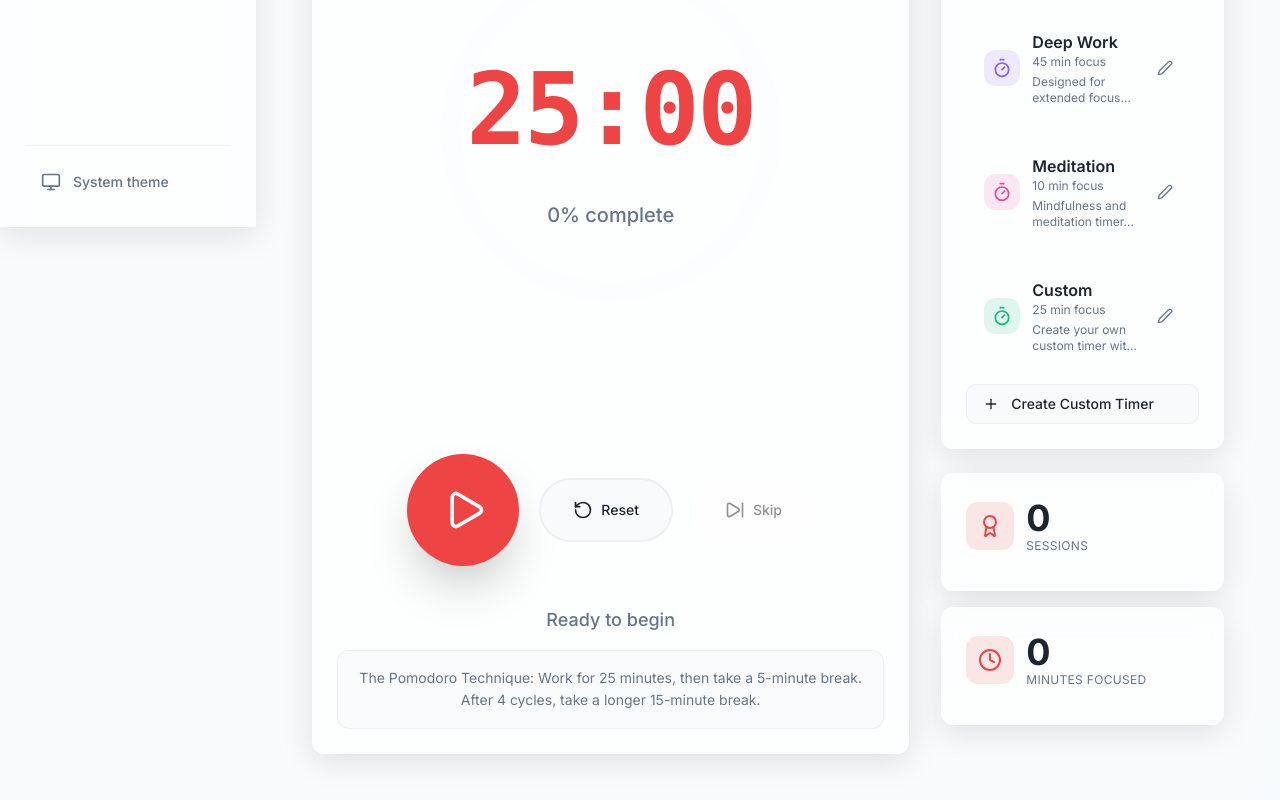
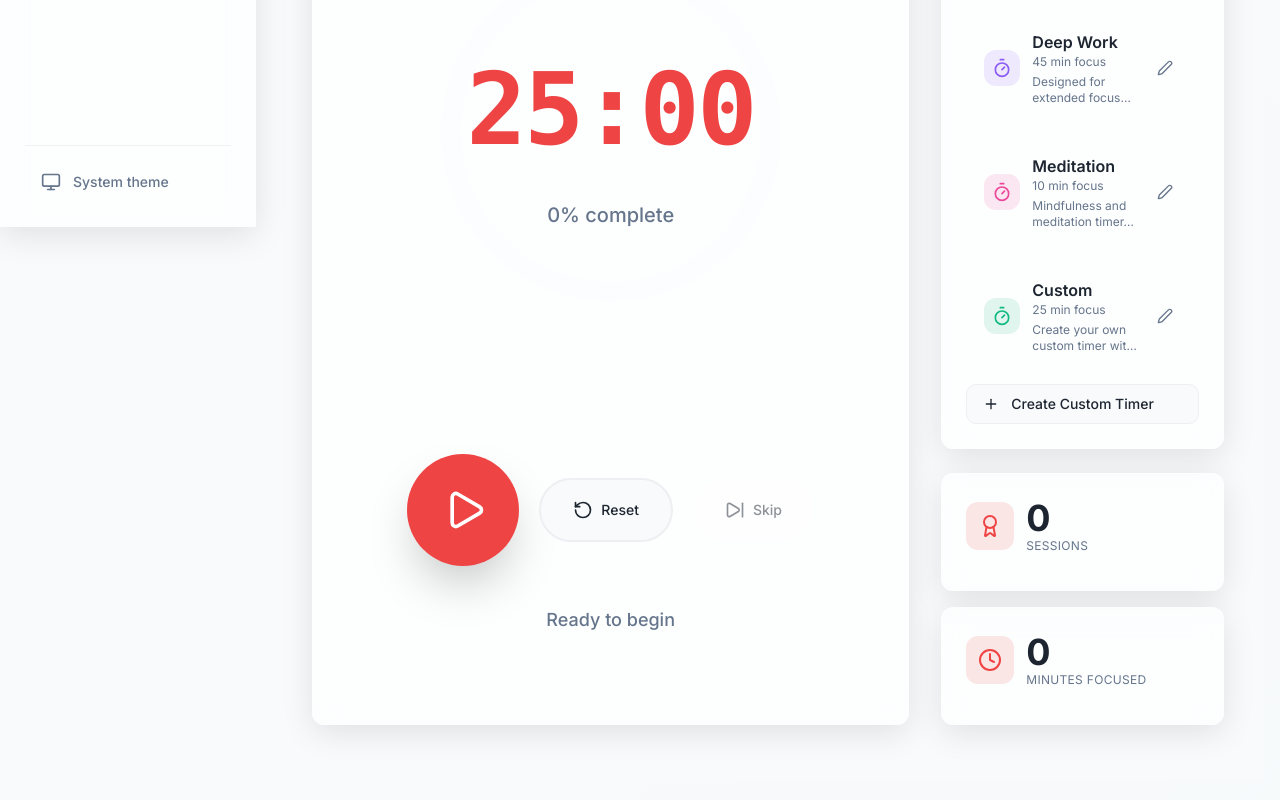
Before and after one commit to dominikkoenitzer/Zephyr, a React (Vite) app: page /focus in a window 1280 px wide. Shown: the part 573-1373 px from the top of the page. Built offline with nearby package versions, Linux system fonts and the light colour scheme.

Commit message:
Remove duplicate preset description below timer controls

```diff
--- a/src/components/FocusTimer/PomodoroTimer.jsx
+++ b/src/components/FocusTimer/PomodoroTimer.jsx
@@ -673,19 +673,12 @@ const PomodoroTimer = () => {
               </Button>
             </div>
 
-            <div className="text-center space-y-4">
+            <div className="text-center">
               <p className="text-muted-foreground text-lg font-medium">
                 {isRunning
                   ? (isBreak ? "Take a moment to recharge" : "Stay focused and maintain your flow")
                   : "Ready to begin"}
               </p>
-              {currentPreset.description && (
-                <div className="mt-6 p-4 rounded-xl bg-muted/30 border border-border/50">
-                  <p className="text-sm text-muted-foreground leading-relaxed">
-                    {currentPreset.description}
-                  </p>
-                </div>
-              )}
             </div>
           </CardContent>
         </Card>
```
